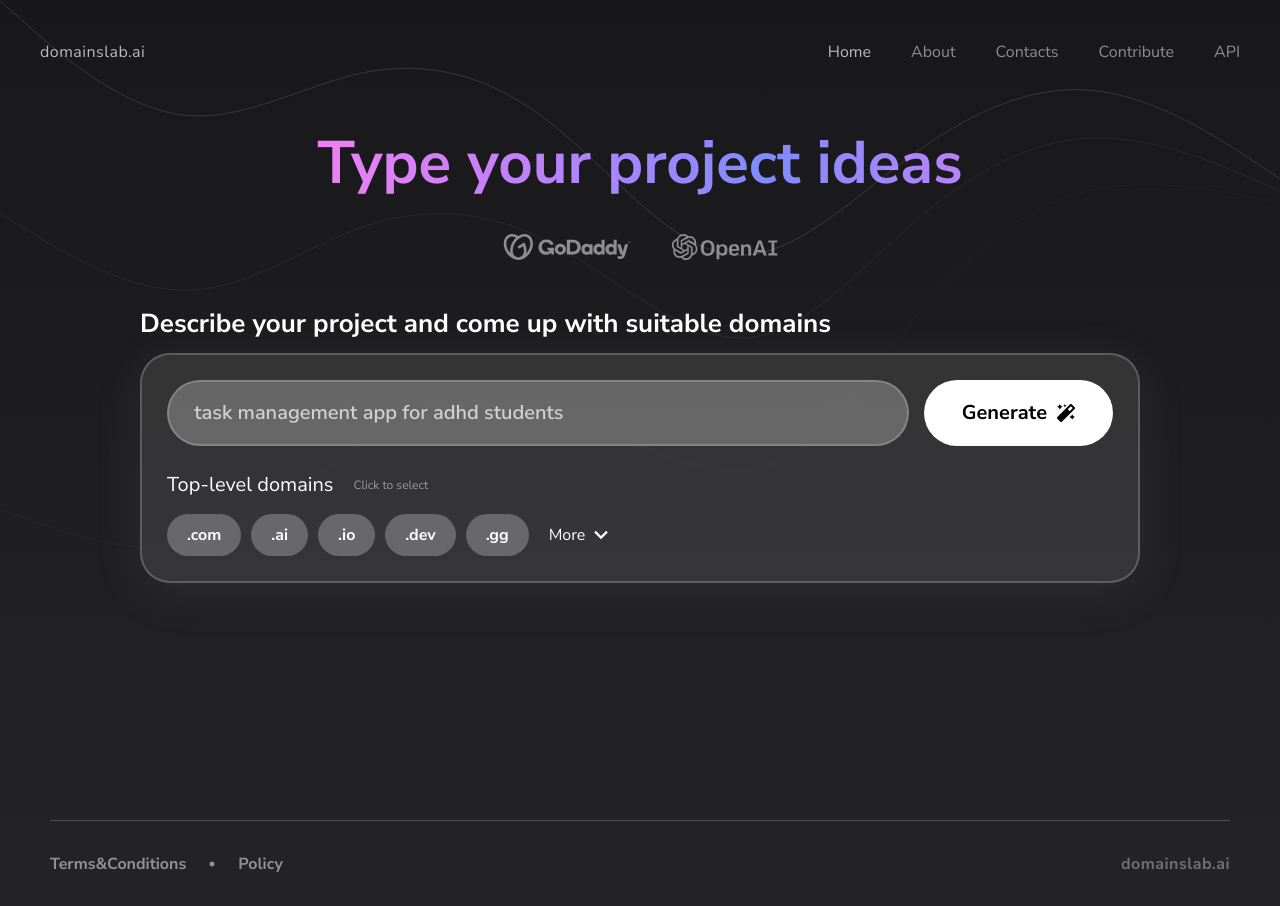
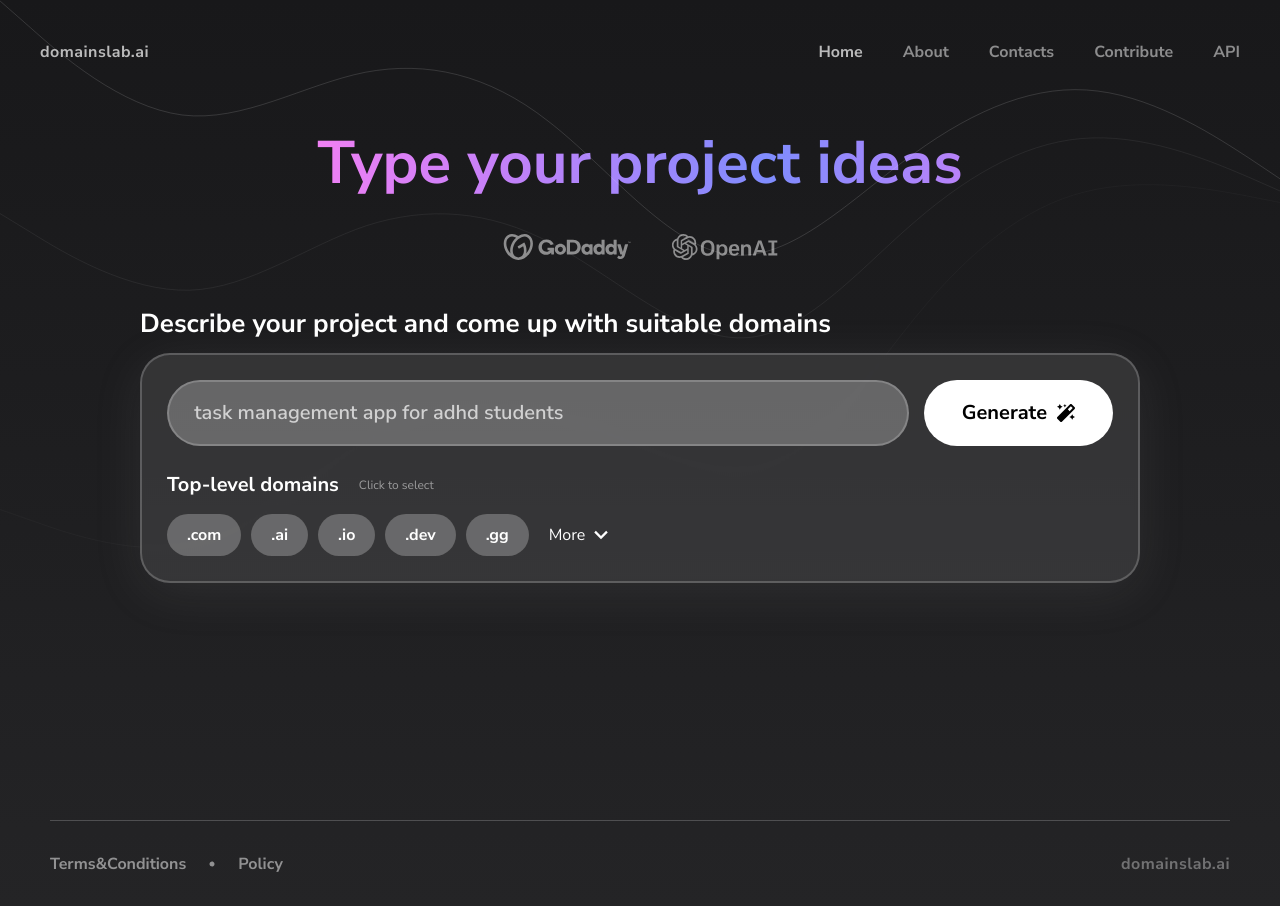
Before and after one commit to domainslab/client, a React (Vite) app: page / in a window 1280 px wide. Built offline with nearby package versions, Linux system fonts and the light colour scheme.

Commit message:
fix: font-weight fixes

```diff
--- a/src/pages/Home/components/Search.tsx
+++ b/src/pages/Home/components/Search.tsx
@@ -124,7 +124,7 @@ const Search: React.FC<SearchProps> = ({ onSearch }) => {
         </div>
         <div className="flex flex-col gap-[15px]">
           <div className="flex gap-[20px] items-center">
-            <h3 className="text-[1.25rem] max-sm:text-[1rem]">Top-level domains</h3>
+            <h3 className="text-[1.25rem] font-bold max-sm:text-[1rem]">Top-level domains</h3>
             <div className="text-[0.75rem] text-TransparentText">
               {isTouchScreen ? 'Tap' : 'Click'} to select
             </div>
--- a/src/pages/components/Footer/Footer.tsx
+++ b/src/pages/components/Footer/Footer.tsx
@@ -16,7 +16,7 @@ const Footer: React.FC = () => (
           </li>
         </ul>
       </div>
-      <div className="text-Secondary weight-bold tracking-[0.03rem]">domainslab.ai</div>
+      <div className="text-Secondary font-bold tracking-[0.03rem]">domainslab.ai</div>
     </div>
   </footer>
 );
--- a/src/pages/components/Header/Header.tsx
+++ b/src/pages/components/Header/Header.tsx
@@ -6,7 +6,7 @@ type HeaderProps = {
 
 const Header: React.FC<HeaderProps> = ({ active }) => (
   <header className="h-[102px] p-[40px] flex justify-between text-base max-sm:px-[20px]">
-    <h1 className="text-Secondary text-[1rem] weight-bold tracking-[0.03rem]">domainslab.ai</h1>
+    <h1 className="text-Secondary text-[1rem] font-bold tracking-[0.03rem]">domainslab.ai</h1>
     <nav className="flex gap-[40px] max-sm:hidden">
       <NavItem
         isActive={active === ''}
--- a/src/pages/components/Header/components/NavItem.tsx
+++ b/src/pages/components/Header/components/NavItem.tsx
@@ -10,7 +10,7 @@ const NavItem: React.FC<NavItemProps & NavLinkProps & React.RefAttributes<HTMLAn
 }) => (
   <NavLink
     {...{
-      className: `text-TransparentText transition-colors transition-colors ease-in-out delay-75 hover:text-Secondary weight-bold ${
+      className: `text-TransparentText transition-colors transition-colors ease-in-out delay-75 hover:text-Secondary font-bold ${
         isActive && `!text-Secondary`
       }`,
       ...props,
```
